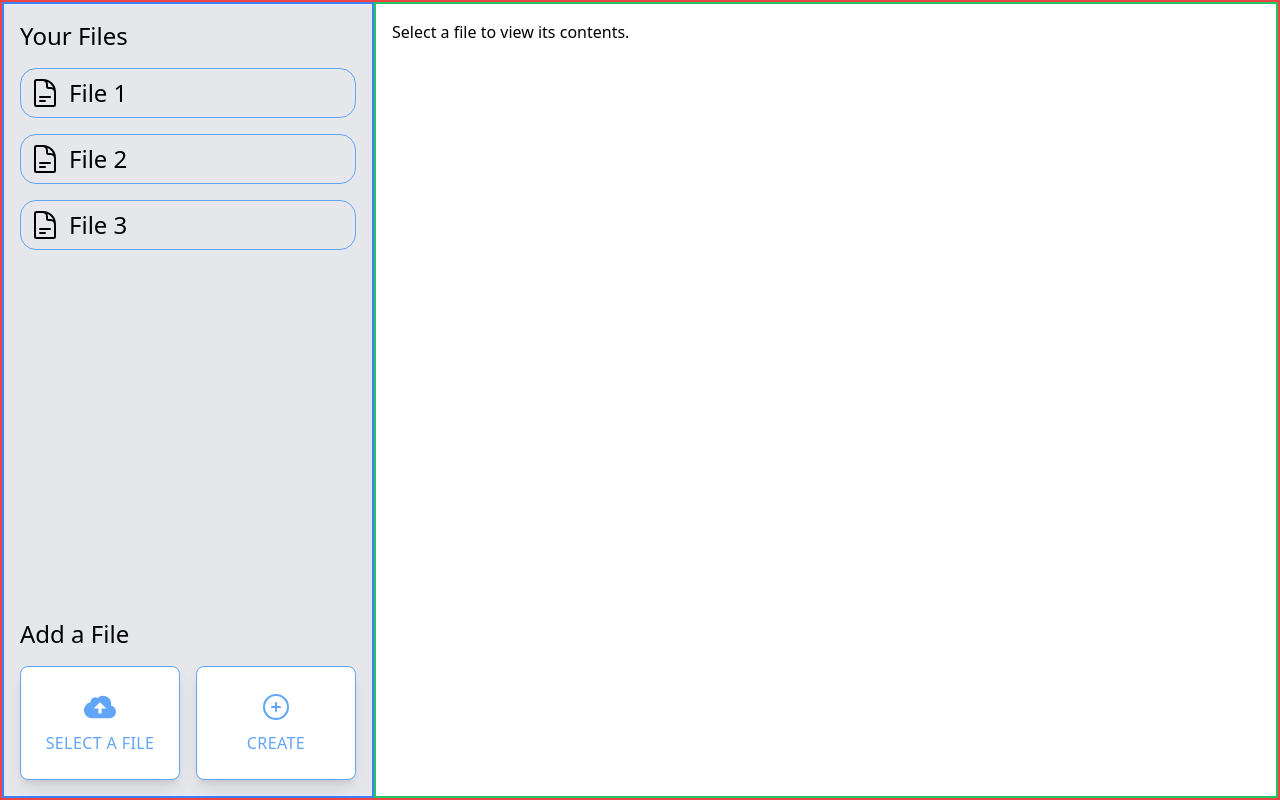
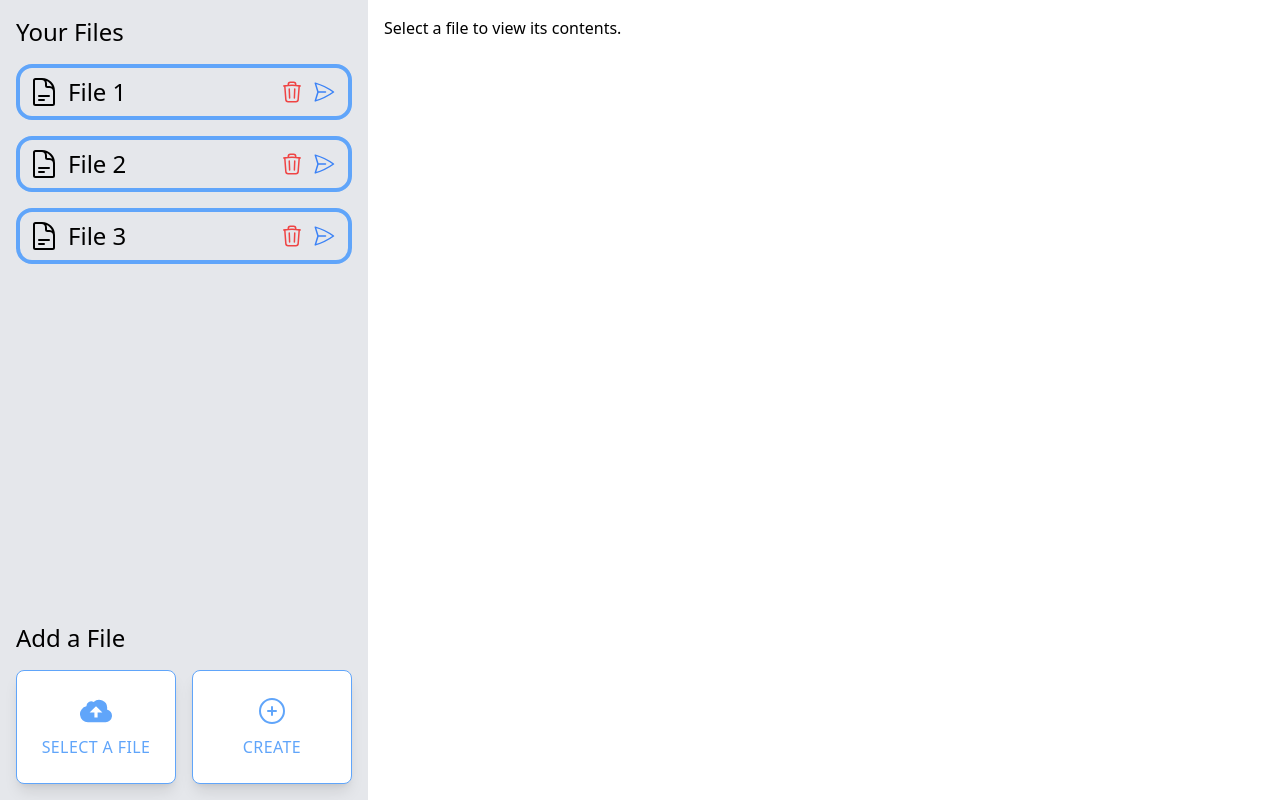
Before and after one commit to Bobliuuu/DPass, a Next.js app in the folder dpass/: page /filePage in a window 1280 px wide. Built offline with nearby package versions, Linux system fonts and the light colour scheme.

Commit message:
Added Delete and Send Functionality

```diff
--- a/dpass/components/FileAddModal.tsx
+++ b/dpass/components/FileAddModal.tsx
@@ -47,7 +47,7 @@ const FileAddModal: React.FC<FileAddModalProps> = ({ handleAdd, handleClose }) =
             <button type="submit" className="bg-blue-500 text-white py-2 px-4 rounded hover:bg-blue-600">
               Add
             </button>
-            <button type="button" onClick={handleClose} className="text-gray-500 hover:text-gray-600">
+            <button type="button" onClick={handleClose} className="text-gray-500 mt-2 hover:text-gray-600">
               Close
             </button>
           </div>
--- a/dpass/components/FileList.tsx
+++ b/dpass/components/FileList.tsx
@@ -1,4 +1,5 @@
 // components/FileList.tsx
+
 import React from 'react';
 
 interface File {
@@ -9,24 +10,80 @@ interface File {
 interface FileListProps {
   files: File[];
   handleClick: (file: File) => void;
+  handleDelete: (file: File) => void;
+  setShowSendModal: (tf: boolean) => void;
 }
 
-const FileList: React.FC<FileListProps> = ({ files, handleClick }) => {
+const FileList: React.FC<FileListProps> = ({ files, handleClick, handleDelete, setShowSendModal }) => {
   return (
     <div className="text-2xl">
-      <h2 className='text-2xl mb-4'>Your Files</h2>
-      <ul>
-        {files.map((file, index) => (
-          <li key={index} onClick={() => handleClick(file)} className="hover:cursor-pointer border border-blue-400 my-4 rounded-2xl hover:bg-blue-300">
-            <div className="flex flex-row p-2 rounded-2xl">
-              <svg xmlns="http://www.w3.org/2000/svg" fill="none" viewBox="0 0 24 24" strokeWidth={1.5} stroke="currentColor" className="w-8 h-8">
-                <path strokeLinecap="round" strokeLinejoin="round" d="M19.5 14.25v-2.625a3.375 3.375 0 00-3.375-3.375h-1.5A1.125 1.125 0 0113.5 7.125v-1.5a3.375 3.375 0 00-3.375-3.375H8.25m0 12.75h7.5m-7.5 3H12M10.5 2.25H5.625c-.621 0-1.125.504-1.125 1.125v17.25c0 .621.504 1.125 1.125 1.125h12.75c.621 0 1.125-.504 1.125-1.125V11.25a9 9 0 00-9-9z" />
+      <h2 className="text-2xl mb-4">Your Files</h2>
+      {files.map((file, index) => (
+        <div
+          key={index}
+          onClick={() => handleClick(file)}
+          className="flex flex-row hover:cursor-pointer border-4 border-blue-400 my-4 rounded-2xl hover:bg-blue-300"
+        >
+          <div className="flex flex-row items-center p-2 rounded-2xl">
+            <svg
+              xmlns="http://www.w3.org/2000/svg"
+              fill="none"
+              viewBox="0 0 24 24"
+              strokeWidth={1.5}
+              stroke="currentColor"
+              className="w-8 h-8"
+            >
+              <path
+                strokeLinecap="round"
+                strokeLinejoin="round"
+                d="M19.5 14.25v-2.625a3.375 3.375 0 00-3.375-3.375h-1.5A1.125 1.125 0 0113.5 7.125v-1.5a3.375 3.375 0 00-3.375-3.375H8.25m0 12.75h7.5m-7.5 3H12M10.5 2.25H5.625c-.621 0-1.125.504-1.125 1.125v17.25c0 .621.504 1.125 1.125 1.125h12.75c.621 0 1.125-.504 1.125-1.125V11.25a9 9 0 00-9-9z"
+              />
+            </svg>
+            <h1 className="pl-2">{file.name}</h1>
+          </div>
+          <div className="ml-auto flex items-center space-x-2 mr-3">
+            <button
+              onClick={() => handleDelete(file)}
+              className="text-red-500 hover:text-red-700"
+            >
+              <svg
+                xmlns="http://www.w3.org/2000/svg"
+                fill="none"
+                viewBox="0 0 24 24"
+                strokeWidth={1.5}
+                stroke="currentColor"
+                className="w-6 h-6"
+              >
+                <path
+                  strokeLinecap="round"
+                  strokeLinejoin="round"
+                  d="M14.74 9l-.346 9m-4.788 0L9.26 9m9.968-3.21c.342.052.682.107 1.022.166m-1.022-.165L18.16 19.673a2.25 2.25 0 01-2.244 2.077H8.084a2.25 2.25 0 01-2.244-2.077L4.772 5.79m14.456 0a48.108 48.108 0 00-3.478-.397m-12 .562c.34-.059.68-.114 1.022-.165m0 0a48.11 48.11 0 013.478-.397m7.5 0v-.916c0-1.18-.91-2.164-2.09-2.201a51.964 51.964 0 00-3.32 0c-1.18.037-2.09 1.022-2.09 2.201v.916m7.5 0a48.667 48.667 0 00-7.5 0"
+                />
               </svg>
-              <h1 className="pl-2">{file.name}</h1>
-            </div>
-          </li>
-        ))}
-      </ul>
+            </button>
+            <button
+              onClick={() => setShowSendModal(true)}
+              className="text-blue-500 hover:text-blue-700"
+            >
+              <svg
+                xmlns="http://www.w3.org/2000/svg"
+                fill="none"
+                viewBox="0 0 24 24"
+                strokeWidth={1.5}
+                stroke="currentColor"
+                className="w-6 h-6"
+              >
+                <path
+                  strokeLinecap="round"
+                  strokeLinejoin="round"
+                  d="M6 12L3.269 3.126A59.768 59.768 0 0121.485 12 59.77 59.77 0 013.27 20.876L5.999 12zm0 0h7.5"
+                />
+              </svg>
+            </button>
+          </div>
+        </div>
+      ))}
+
     </div>
   );
 };
--- /dev/null
+++ b/dpass/components/FileSendModal.tsx
@@ -0,0 +1,61 @@
+import React, { useState } from 'react';
+
+interface File {
+  name: string;
+  contents: string;
+}
+
+interface FileSendModalProps {
+  handleSend: (file: File, recipient: string) => void;
+  handleClose: () => void;
+  recipients: string[];
+}
+
+const FileSendModal: React.FC<FileSendModalProps> = ({ handleSend, handleClose, recipients }) => {
+  const [selectedRecipient, setSelectedRecipient] = useState('');
+
+  const handleSubmit = (e: React.FormEvent) => {
+    e.preventDefault();
+    handleSend({ name: '', contents: '' }, selectedRecipient);
+    setSelectedRecipient('');
+  };
+
+  return (
+    <div className="modal-overlay fixed top-0 left-0 w-full h-full bg-black bg-opacity-50 flex justify-center items-center">
+      <div className="modal-content bg-white p-8 rounded-lg max-w-xl w-full">
+        <h2 className="text-2xl mb-4">Send a File</h2>
+        <form onSubmit={handleSubmit}>
+          <label className="block mb-4">
+            Send to:
+            <select
+              value={selectedRecipient}
+              onChange={(e) => setSelectedRecipient(e.target.value)}
+              className="border border-gray-300 rounded-md px-3 py-2 w-full mt-1 appearance-none focus:outline-none focus:border-blue-500"
+            >
+              <option value="">Select recipient</option>
+              {recipients.map((recipient) => (
+                <option key={recipient} value={recipient}>
+                  {recipient}
+                </option>
+              ))}
+            </select>
+          </label>
+          <div className="flex justify-between">
+            <button type="submit" className="bg-blue-500 text-white py-2 px-4 rounded hover:bg-blue-600">
+              Send
+            </button>
+            <button
+              type="button"
+              onClick={handleClose}
+              className="text-gray-500 hover:text-gray-600 py-2 px-4 rounded border border-gray-300"
+            >
+              Close
+            </button>
+          </div>
+        </form>
+      </div>
+    </div>
+  );
+};
+
+export default FileSendModal;
--- a/dpass/pages/filePage.tsx
+++ b/dpass/pages/filePage.tsx
@@ -1,7 +1,10 @@
+// FilePage.tsx
+
 import React, { useState } from 'react';
 import FileList from '../components/FileList';
 import FileViewer from '../components/FileViewer';
 import FileAddModal from '../components/FileAddModal';
+import FileSendModal from '../components/FileSendModal';
 
 interface File {
   name: string;
@@ -18,6 +21,9 @@ const FilePage: React.FC = () => {
   const [files, setFiles] = useState(initialFiles);
   const [selectedFile, setSelectedFile] = useState<File | null>(null);
   const [showAddModal, setShowAddModal] = useState(false);
+  const [showSendModal, setShowSendModal] = useState(false);
+  const [recipients, setRecipients] = useState<string[]>(['Recipient 1', 'Recipient 2', 'Recipient 3']);
+
 
   const handleUploadFromComputer = (event: React.ChangeEvent<HTMLInputElement>) => {
     const file = event.target.files?.[0];
@@ -32,20 +38,28 @@ const FilePage: React.FC = () => {
     setSelectedFile(file);
   };
 
-  const handleAdd = (file) => {
+  const handleAdd = (file: File) => {
     setFiles([...files, file]);
     setShowAddModal(false);
   };
 
   const handleCloseModal = () => {
     setShowAddModal(false);
+    setShowSendModal(false);
   };
 
+  const handleDelete = (file: File) => {
+    const updatedFiles = files.filter((f) => f !== file);
+    setFiles(updatedFiles);
+    setSelectedFile(null);
+  };
+
+
   return (
-    <div className='flex flex-row h-screen border-2 border-red-500'>
-      <div className='flex-0.5 bg-gray-200 border-2 border-blue-500 p-4 flex flex-col'>
+    <div className='flex flex-row h-screen'>
+      <div className='flex-0.5 bg-gray-200 p-4 flex flex-col'>
         <div className='flex-grow'>
-          <FileList files={files} handleClick={handleClick} />
+          <FileList files={files} handleClick={handleClick} handleDelete={handleDelete} setShowSendModal={setShowSendModal}/>
         </div>
 
         <div className='mt-auto'>
@@ -72,9 +86,18 @@ const FilePage: React.FC = () => {
         </div>
 
         {showAddModal && <FileAddModal handleAdd={handleAdd} handleClose={handleCloseModal} />}
+        {showSendModal && (
+          <FileSendModal
+            handleClose={handleCloseModal}
+            recipients={recipients} // Pass the recipients prop
+            handleSend={(file, recipient) => {
+              // Handle sending the file to the selected recipient
+            }}
+          />
+        )}
       </div>
 
-      <div className='flex-1 w-full border-2 border-green-500 p-4 '>
+      <div className='flex-1 w-full p-4 '>
         {selectedFile ? (
           <FileViewer file={selectedFile} />
         ) : (
```
